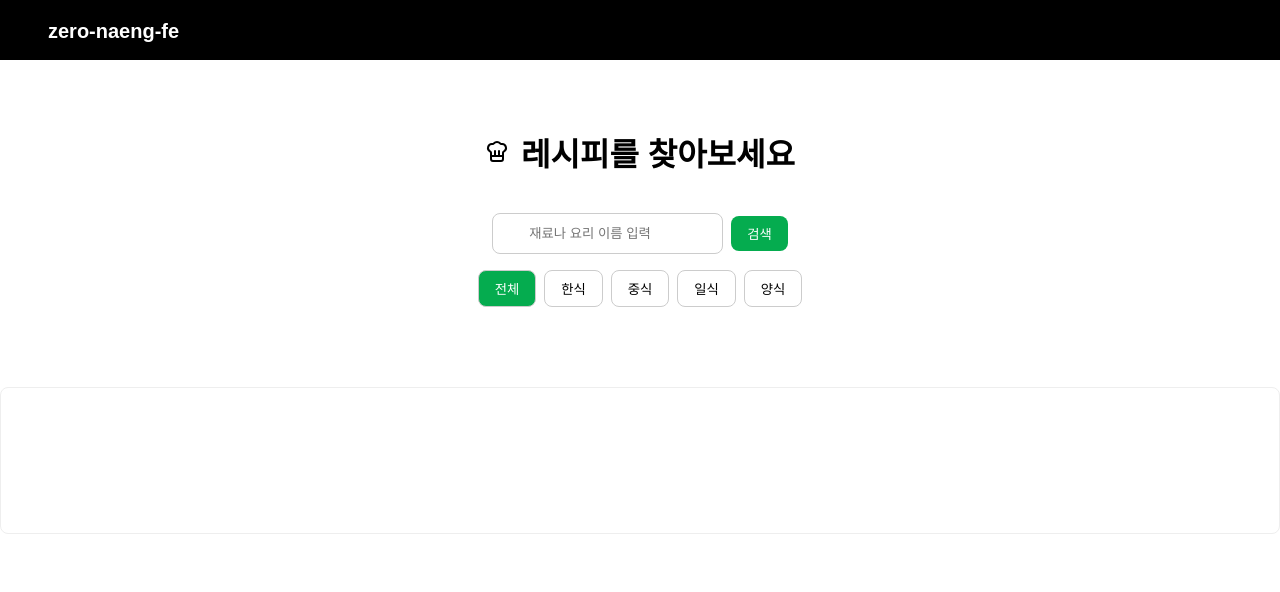
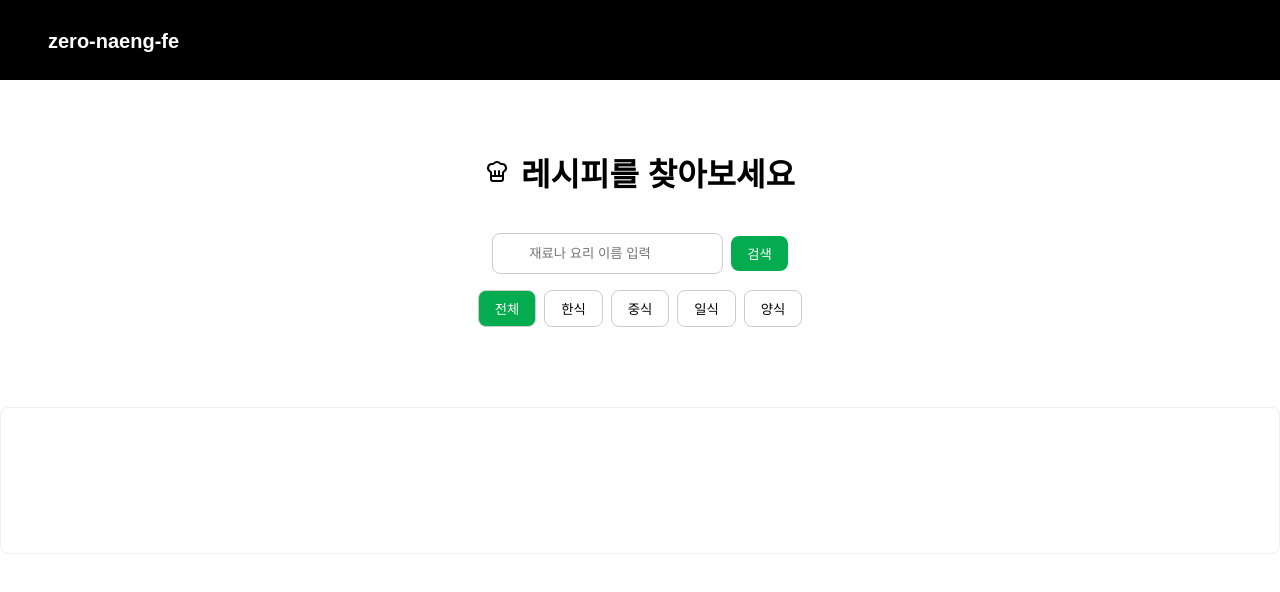
Before and after one commit to ksb214-hub/Recipe_project2, a React (Create React App) app: page /search in a window 1280 px wide. Shown: the top 592 px of the page. Built offline with nearby package versions, Linux system fonts and the light colour scheme.

Commit message:
header height: 10vh; 추가

```diff
--- a/src/SearchPage/SearchPage.js
+++ b/src/SearchPage/SearchPage.js
@@ -30,7 +30,7 @@ export default function SearchPage() {
     <div className={styles.container}>
       {/* HEADER */}
       <header style={{ background: "black", padding: "0 1.5rem" }}>
-        <nav style={{ display: "flex", alignItems: "center", height: "60px" }}>
+        <nav style={{ display: "flex", alignItems: "center"}}>
           <h1>
             <Link
               to="/"
--- a/src/SearchPage/SearchPage.module.css
+++ b/src/SearchPage/SearchPage.module.css
@@ -3,10 +3,12 @@
 /* 전체 컨테이너 */
 .container {
   width: 100%;
-  max-width: 1536px;
   margin: 0 auto;
 }
-
+header{
+  width: 100%;
+  height: 10vh;
+}
 /* 상단 검색 영역 */
 .searchArea {
   text-align: center;
```
Also changed, not shown: src/SearchPage/SearchPage.txt.
